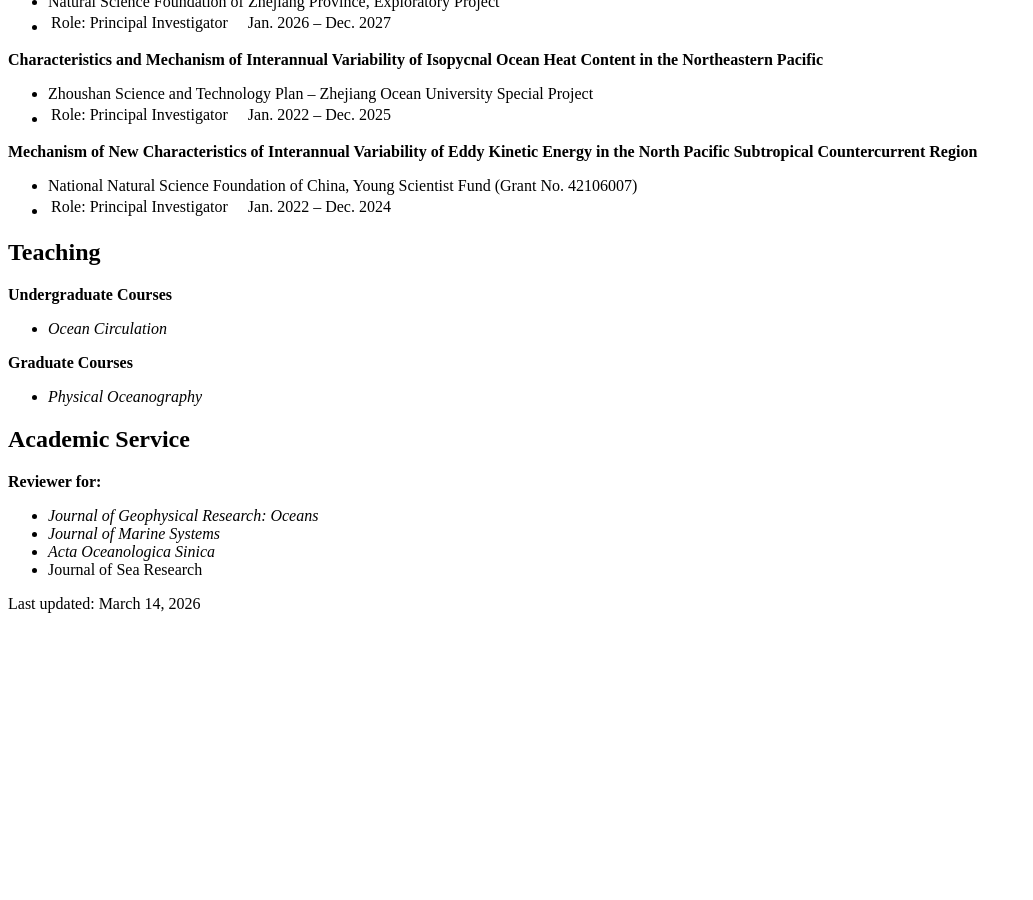
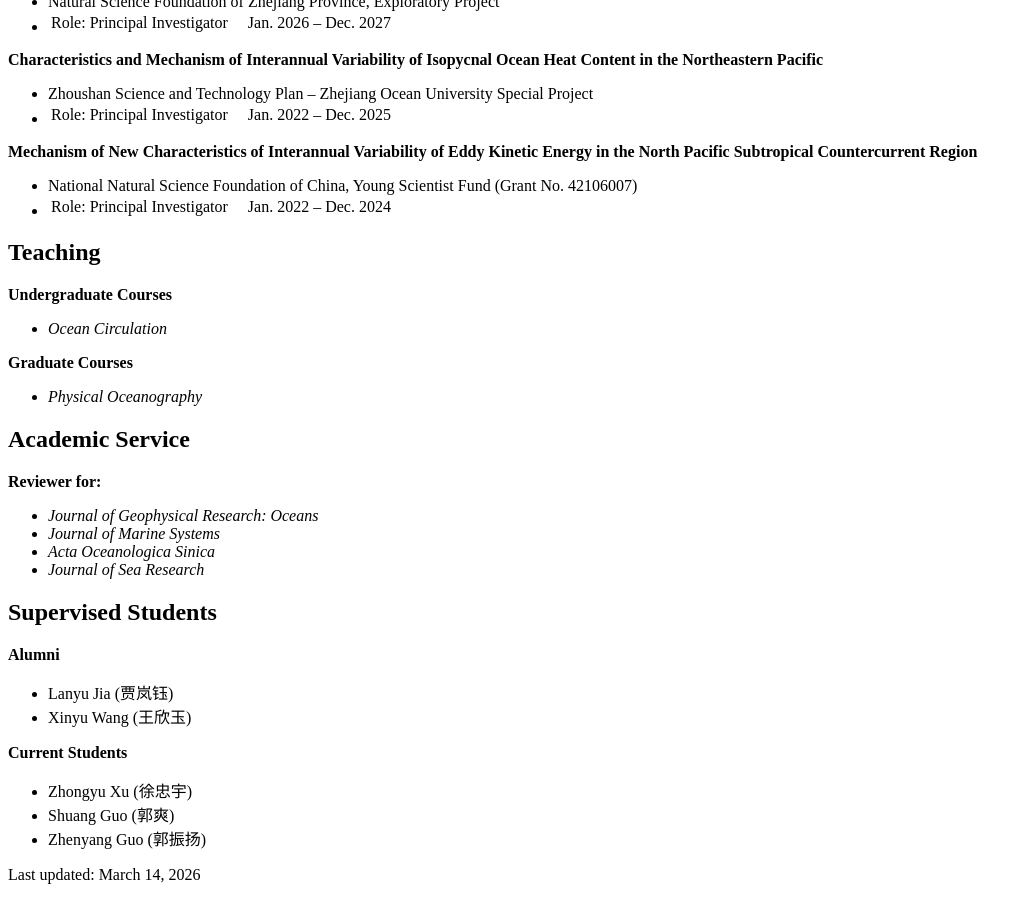
Before and after one commit to guoyq0314/guoyq0314.github.io, a Jekyll site: the page built from index.md, in a window 1280 px wide and 900 px high, scrolled down 2129 px. Shown: the whole window, without its empty margins (0-1033 px from the left). Built offline with Jekyll 4.4.1, drawn with Linux system fonts in a browser that asks for light colours; our own code applies the rules of GitHub Pages for plain Markdown files; before the commit the page ends 2758 px from its top, so only the background shows below that.

Commit message:
Update services.md

```diff
--- a/_includes/services.md
+++ b/_includes/services.md
@@ -26,4 +26,15 @@
 - *Journal of Geophysical Research: Oceans*
 - *Journal of Marine Systems*
 - *Acta Oceanologica Sinica*
-- Journal of Sea Research
+- *Journal of Sea Research*
+
+## Supervised Students
+
+**Alumni**
+- Lanyu Jia (贾岚钰)
+- Xinyu Wang (王欣玉)
+
+**Current Students**
+- Zhongyu Xu (徐忠宇)
+- Shuang Guo (郭爽)
+- Zhenyang Guo (郭振扬)
```
